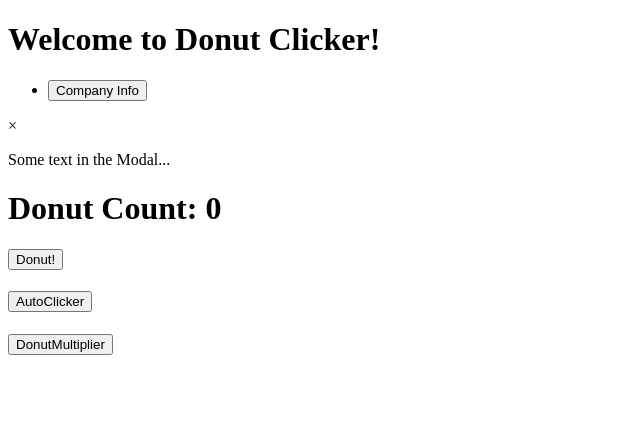
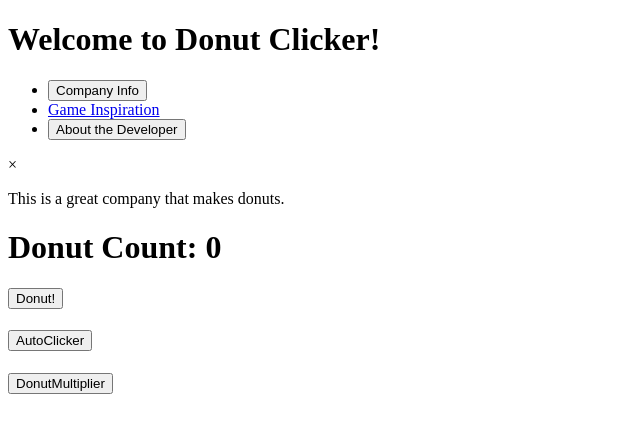
Before and after one commit to jenniferaadams/donut-maker-jenniferaadams, a website built with Parcel: page index.html in a window 1280 px wide. Both pictures are taken after a click on the button "Company Info". Shown: the whole page, without its empty margins (0-640 px from the left). Built offline with nearby package versions, Linux system fonts and the light colour scheme.

Commit message:
finished company button

```diff
--- a/index.html
+++ b/index.html
@@ -10,12 +10,14 @@
     <h1>Welcome to Donut Clicker!</h1>
     <nav>
       <ul>
-        <li><button id="CompanyInfoBtn" class="companyButton">Company Info</button></li>
+        <li><button class="companyButton">Company Info</button></li>
+        <li><a href="https://cookie-clicker.co/" <button class="cookieLink">Game Inspiration</button></a></li>
+        <li><button class="developerInfoBtn">About the Developer</button></li>
       </ul></nav>
-      <div id="myModal" class="modal">
+      <div class="companyModal">
           <div class="modal-content">
-            <span class="close">&times;</span>
-            <p>Some text in the Modal...</p>
+            <span class="companyClose">&times;</span>
+            <p>This is a great company that makes donuts.</p>
           </div>
       </div>
     <div class="MainDonutSection">
--- a/index.js
+++ b/index.js
@@ -34,16 +34,16 @@ addDonutMultBtn.addEventListener("click", () => {
   totalDisplay.innerText = "Donut Count: " + Math.round(donutMaker.donutCount);
 })
 
-const modal = document.querySelector(".modal");
-const btn = document.querySelector(".companyButton");
-const span = document.querySelector(".close");
-modal.style.display = "none";
+const companyModal = document.querySelector(".companyModal");
+const companyBtn = document.querySelector(".companyButton");
+const companyClose = document.querySelector(".companyClose");
+companyModal.style.display = "none";
 
-btn.addEventListener("click", () =>{
-  modal.style.display = "block";
+companyBtn.addEventListener("click", () =>{
+  companyModal.style.display = "block";
 })
 
-span.addEventListener("click", () =>{
-  modal.style.display = "none";
+companyClose.addEventListener("click", () =>{
+  companyModal.style.display = "none";
   console.log(modal);
 })
```
